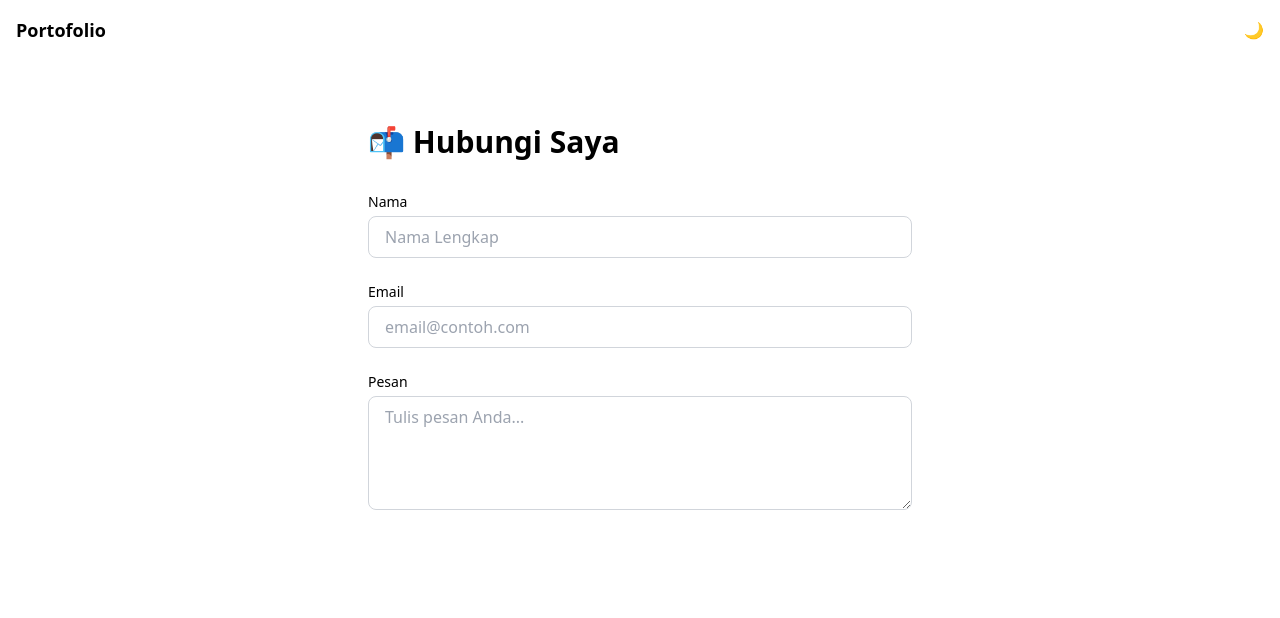
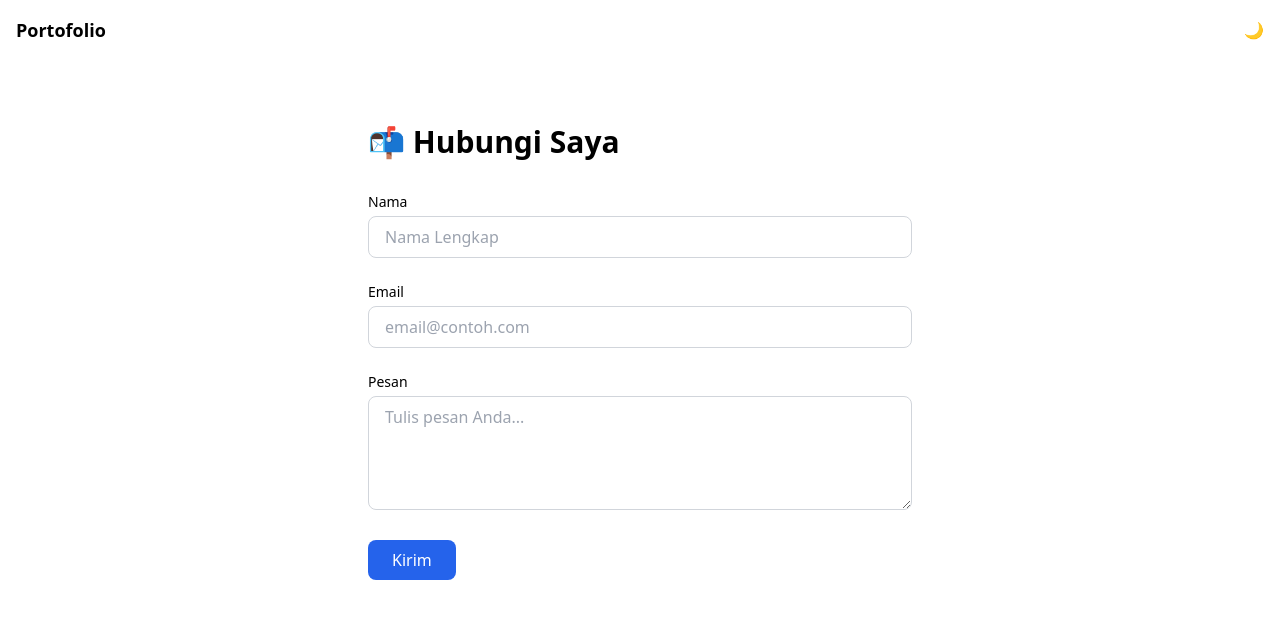
Before and after one commit to roniadiatmoko/my-portfolio, a Next.js app: page /contact in a window 1280 px wide. Shown: the top 618 px of the page. Built offline with nearby package versions, Linux system fonts and the light colour scheme.

Commit message:
fix; dark mode btn

```diff
--- a/src/app/contact/page.tsx
+++ b/src/app/contact/page.tsx
@@ -7,7 +7,7 @@ export default function ContactPage(){
                     <label className="block text-sm font-medium">Nama</label>
                     <input
                         type="text"
-                        className="w-full border border-gray-300 rounded-lg px-4 py-2 mt-1"
+                        className="w-full border border-gray-300 rounded-lg px-4 py-2 mt-1 dark:bg-gray-900 dark:text-white"
                         placeholder="Nama Lengkap"
                         required
                     />
@@ -16,7 +16,7 @@ export default function ContactPage(){
                     <label className="block text-sm font-medium">Email</label>
                     <input
                         type="email"
-                        className="w-full border border-gray-300 rounded-lg px-4 py-2 mt-1"
+                        className="w-full border border-gray-300 rounded-lg px-4 py-2 mt-1 dark:bg-gray-900 dark:text-white"
                         placeholder="email@contoh.com"
                         required
                     />
@@ -24,7 +24,7 @@ export default function ContactPage(){
                 <div>
                     <label className="block text-sm font-medium">Pesan</label>
                     <textarea
-                        className="w-full border border-gray-300 rounded-lg px-4 py-2 mt-1"
+                        className="w-full border border-gray-300 rounded-lg px-4 py-2 mt-1 dark:bg-gray-900 dark:text-white"
                         placeholder="Tulis pesan Anda..."
                         rows={4}
                         required
@@ -32,10 +32,11 @@ export default function ContactPage(){
                 </div>
                 <button
                     type="submit"
-                    className="bg-primary text-white px-6 py-2 rounded-lg hover:bg-primary/80 transition"
+                    className="bg-blue-600 text-white px-6 py-2 rounded-lg hover:bg-blue-700 transition dark:bg-gray-100 dark:text-gray-900 dark:hover:bg-gray-300"
                 >
-                    Kirim
+                Kirim
                 </button>
+
             </form>
         </div>
     )
```
